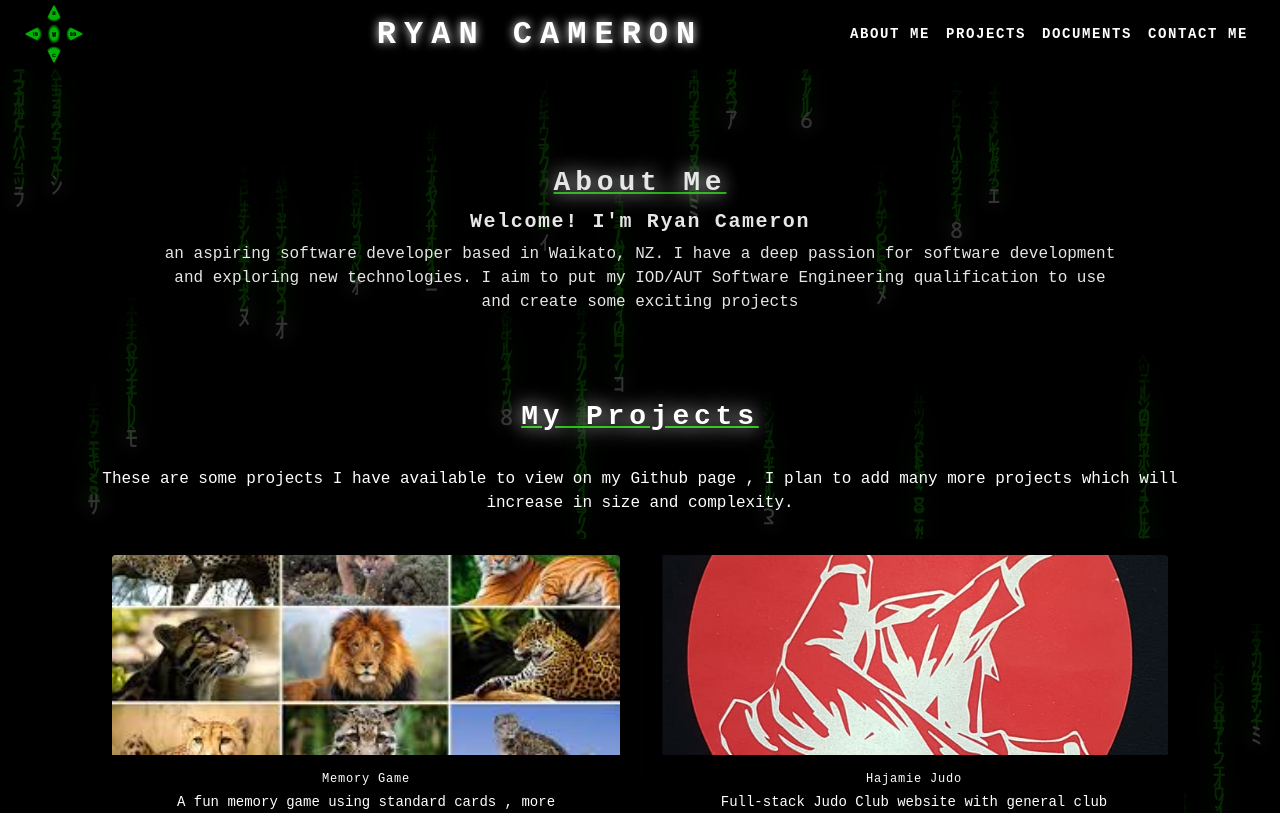
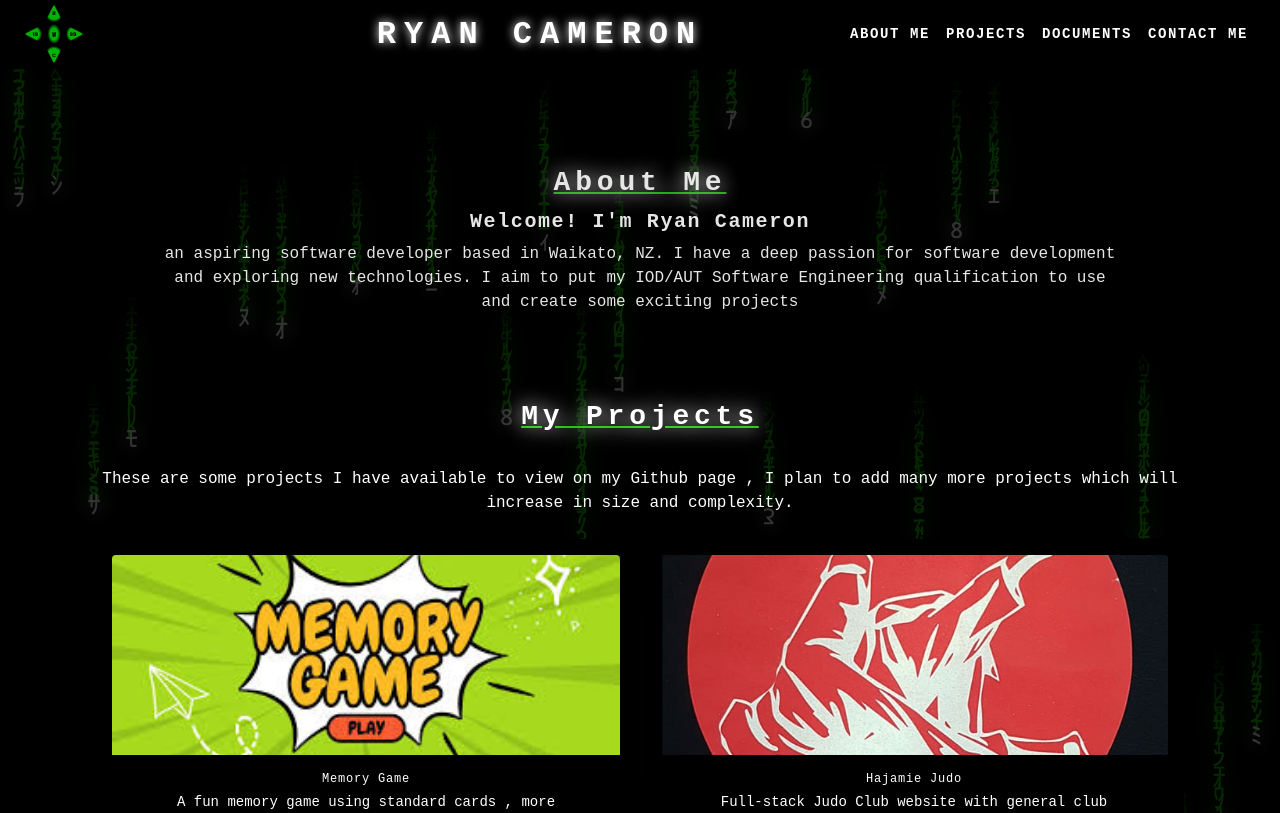
Before and after one commit to ryancameron555/PortfolioPage, a React (Vite) app in the folder portfolio/: page / in a window 1280 px wide. Shown: the top 813 px of the page. Built offline with nearby package versions, Linux system fonts and the light colour scheme.

Commit message:
Updated new memory game project card

```diff
--- a/portfolio/src/components/Cards/projectE.jsx
+++ b/portfolio/src/components/Cards/projectE.jsx
@@ -13,7 +13,7 @@ import DialogContentText from '@mui/material/DialogContentText';
 import DialogTitle from '@mui/material/DialogTitle';
 import { useTheme } from '@mui/material/styles';
 import PropTypes from 'prop-types';
-import cats from '../../assets/projectImages/cats.jpeg';
+import MemoryGame from '../../assets/projectImages/MemoryGame.jpeg';
 import { useState } from 'react';
 import DialogContainer from '../containers/DialogContainer';
 
@@ -42,8 +42,8 @@ const ProjectA = ({ children }) => {
         sx={{
           height: '25vh',
         }}
-        image={cats}
-        title="Hajamie Judo Logo"
+        image={MemoryGame}
+        title="Memory Game Logo"
       />
       <CardContent>
         <Typography gutterBottom variant="h5" component="div">
@@ -74,9 +74,11 @@ const ProjectA = ({ children }) => {
           <DialogTitle>About</DialogTitle>
           <DialogContent>
             <DialogContentText>
-              This project holds a list of big cats including their Latin name.
-              The list has buttons which can sort alphabetically ,reverse the
-              sort order , filter for the Panthera family and reset the filter.
+              This project is a simple memory game using standard cards , I
+              intend to develop this further to add difficulty levels , a
+              leaderboard and functionality to challenge friends and family. I
+              have created this with React and used States/Effects to get things
+              working.
             </DialogContentText>
           </DialogContent>
           <DialogActions>
```
Also changed, not shown: portfolio/src/assets/projectImages/MemoryGame.jpeg (added).
